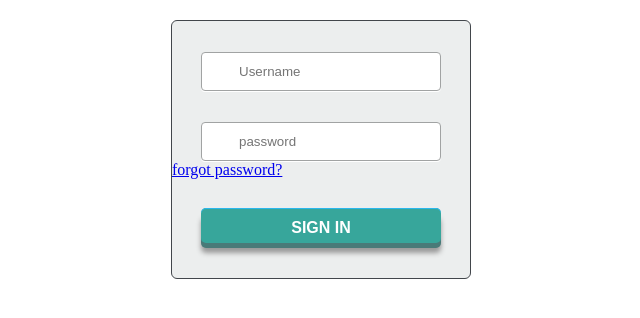
After one commit to ntjules/initial-testing, a PHP site: page /test.html in a window 1280 px wide. The commit adds this page. Shown: the top 318 px of the page, without its empty margins (319-959 px from the left). Run offline with PHP 8.4, Linux system fonts and the light colour scheme.

Commit message:
adding css

```diff
--- a/dbcon.php
+++ b/dbcon.php
@@ -4,7 +4,7 @@
   $DB_pass = "";
   $DB_name = "simple";
 
-  $MySQLi_CON = new MySQLi($DB_host,$DB_user,$DB_pass,$DB_name);
+  $MySQLi_CON = new mysqli($DB_host,$DB_user,$DB_pass,$DB_name);
 
      if($MySQLi_CON->connect_errno)
      {
--- /dev/null
+++ b/test.html
@@ -0,0 +1,87 @@
+<style type="text/css">
+
+.login {
+  background: #eceeee;
+  border: 1px solid #42464b;
+  border-radius: 6px;
+  height: 257px;
+  margin: 20px auto 0;
+  width: 298px;
+}
+.login h1 {
+  background-image: linear-gradient(top, #f1f3f3, #d4dae0);
+  border-bottom: 1px solid #a6abaf;
+  border-radius: 6px 6px 0 0;
+  box-sizing: border-box;
+  color: #727678;
+  display: block;
+  height: 43px;
+  font: 600 14px/1 'Open Sans', sans-serif;
+  padding-top: 14px;
+  margin: 0;
+  text-align: center;
+  text-shadow: 0 -1px 0 rgba(0,0,0,0.2), 0 1px 0 #fff;
+}
+input[type="password"], input[type="text"] {
+  background: url('http://i.minus.com/ibhqW9Buanohx2.png') center left no-repeat, linear-gradient(top, #d6d7d7, #dee0e0);
+  border: 1px solid #a1a3a3;
+  border-radius: 4px;
+  box-shadow: 0 1px #fff;
+  box-sizing: border-box;
+  color: #696969;
+  height: 39px;
+  margin: 31px 0 0 29px;
+  padding-left: 37px;
+  transition: box-shadow 0.3s;
+  width: 240px;
+}
+input[type="password"]:focus, input[type="text"]:focus {
+  box-shadow: 0 0 4px 1px rgba(55, 166, 155, 0.3);
+  outline: 0;
+}
+
+
+
+
+
+
+input[type="submit"] {
+  width:240px;
+  height:35px;
+  display:block;
+  font-family:Arial, "Helvetica", sans-serif;
+  font-size:16px;
+  font-weight:bold;
+  color:#fff;
+  text-decoration:none;
+  text-transform:uppercase;
+  text-align:center;
+  text-shadow:1px 1px 0px #37a69b;
+  padding-top:6px;
+  margin: 29px 0 0 29px;
+  position:relative;
+  cursor:pointer;
+  border: none;
+  background-color: #37a69b;
+  background-image: linear-gradient(top,#3db0a6,#3111);
+  border-top-left-radius: 5px;
+  border-top-right-radius: 5px;
+  border-bottom-right-radius: 5px;
+  border-bottom-left-radius:5px;
+  box-shadow: inset 0px 1px 0px #2ab7ec, 0px 5px 0px 0px #497a78, 0px 10px 5px #999;
+}
+
+
+
+
+
+</style>
+
+
+<div class="login">
+    <input type="text" placeholder="Username" id="username">
+  <input type="password" placeholder="password" id="password">
+  <a href="#" class="forgot">forgot password?</a>
+  <input type="submit" value="Sign In">
+</div>
+<div class="shadow"></div>
```
Also changed, not shown: index.php (+121 -13 lines).
